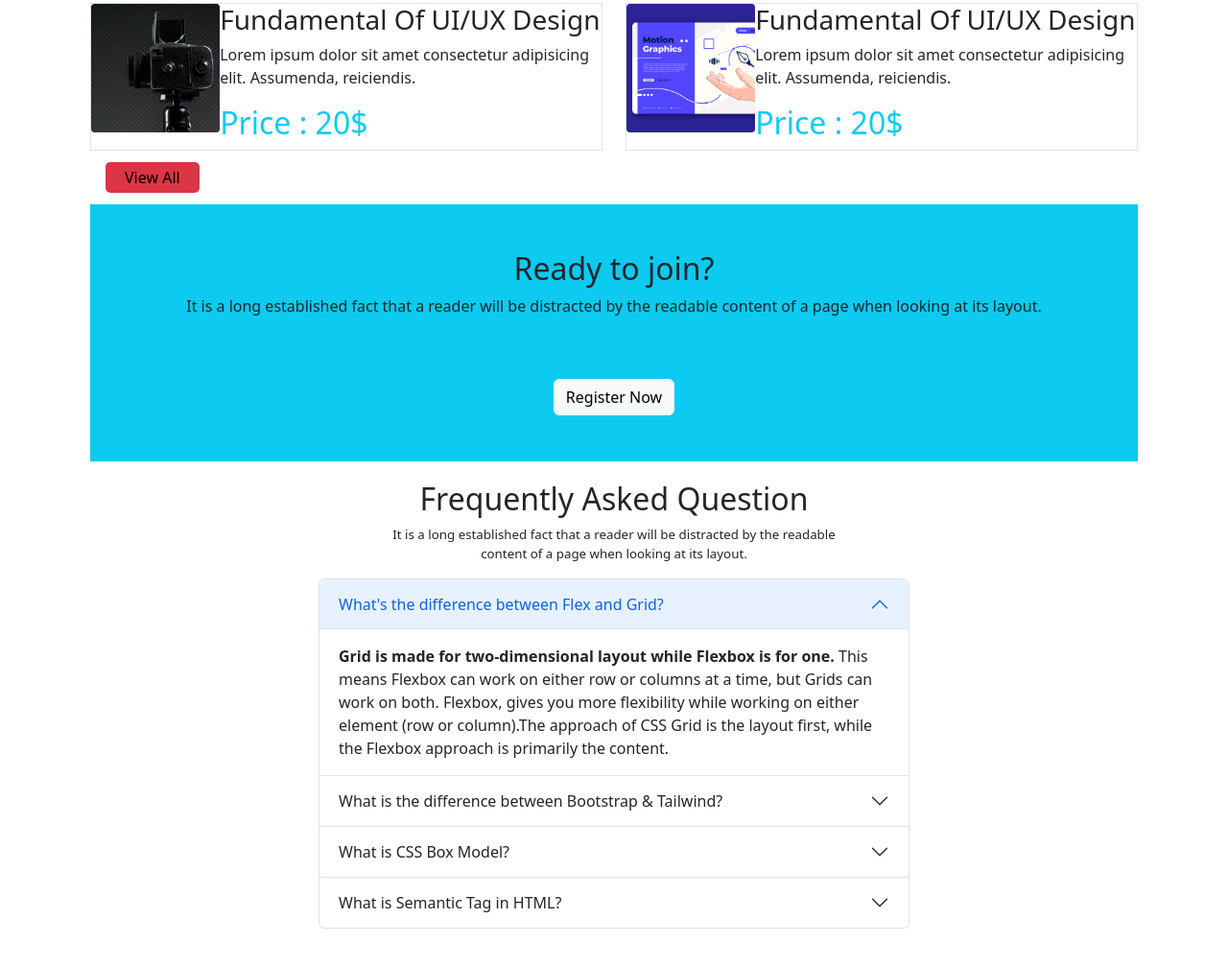
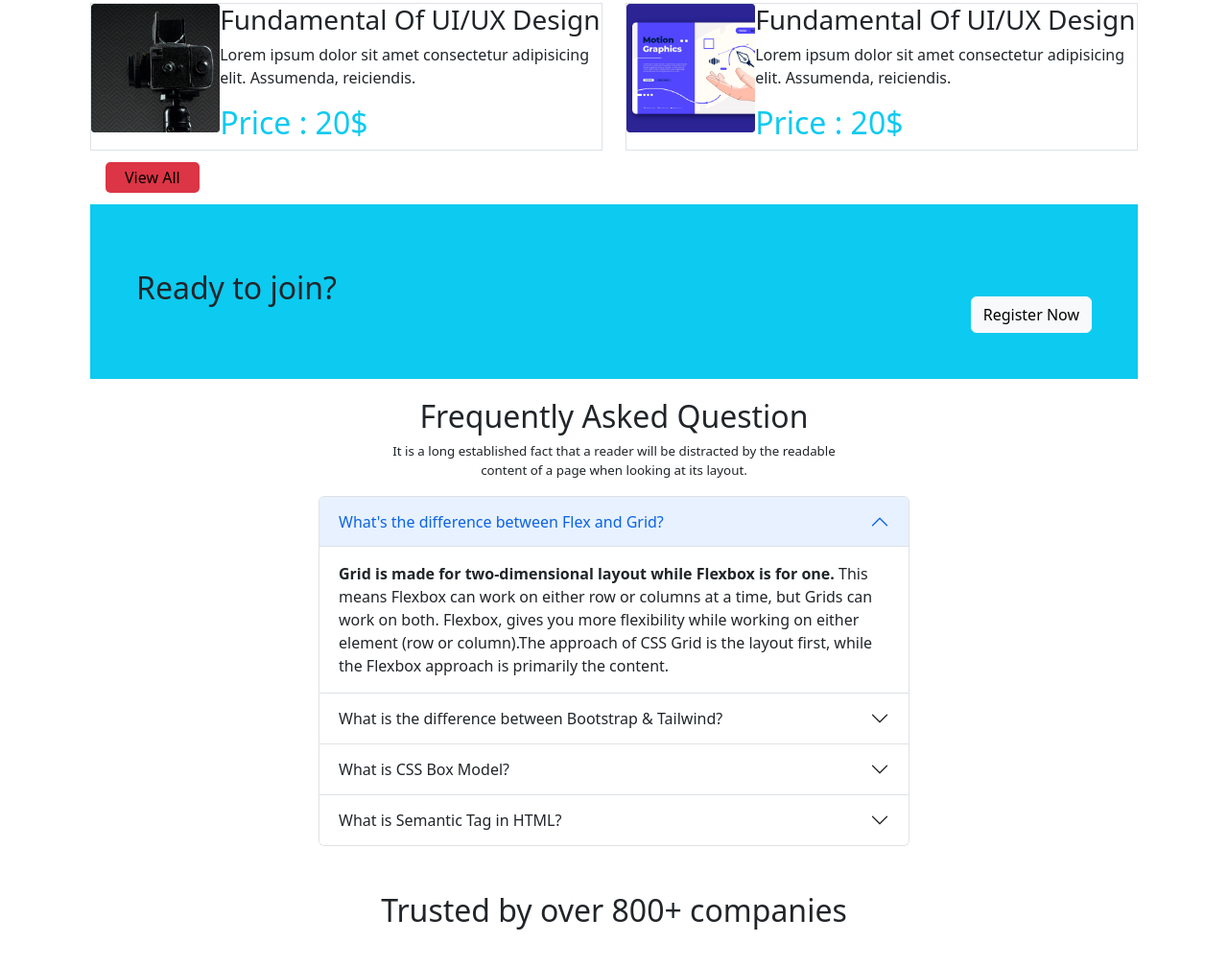
Before and after one commit to MORSALIN05/EdTech-website, a plain HTML site: page index.html in a window 1280 px wide. Shown: the part 1380-2387 px from the top of the page at 96% size. Drawn offline with nearby package versions, Linux system fonts and the light colour scheme.

Commit message:
Register section commit Final

```diff
--- a/index.html
+++ b/index.html
@@ -219,10 +219,11 @@
         Ready to join and Register
     -------------------------------------------------------->
     <section class="container">
-        <div class="bg-info text-center justify-content-between p-5 ">
+        <div class="d-lg-flex bg-info text-center justify-content-between p-5 ">
             <div class="">
                 <h2>Ready to join?</h2>
-                <p>It is a long established fact that a reader will be distracted by the readable content of a page when
+                <p class="d-lg-none">It is a long established fact that a reader will be distracted by the readable
+                    content of a page when
                     looking at its layout.</p>
             </div>
             <div class="pt-5" style="padding-left:  0px;">
```
